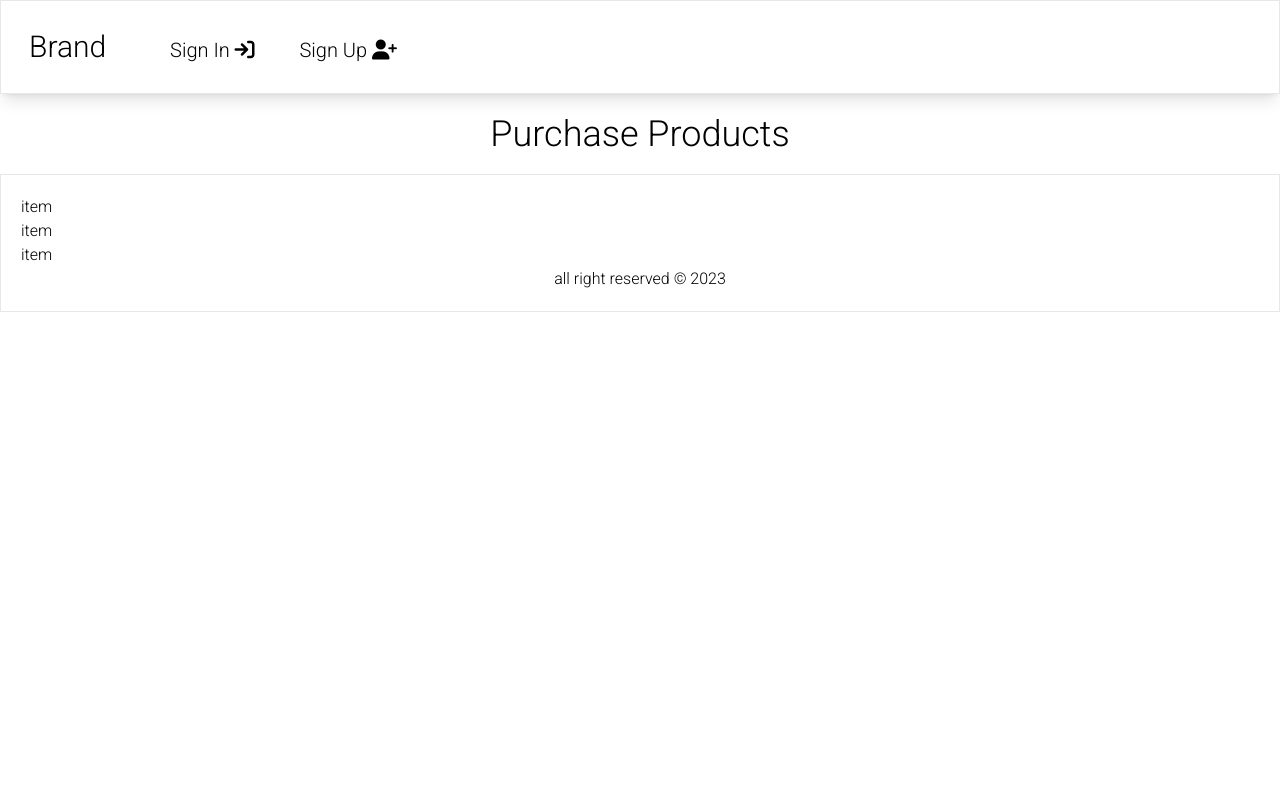
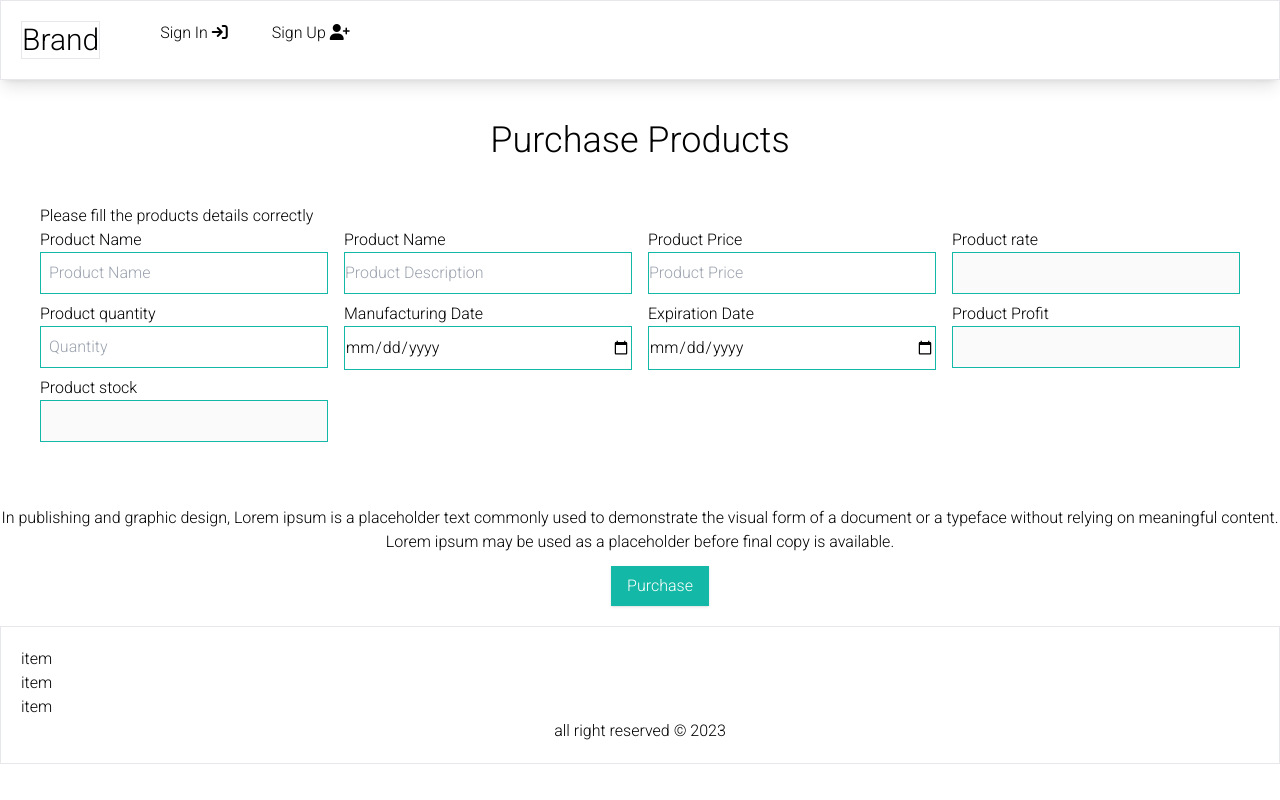
Before and after one commit to Esmat-Farjad/ecommerce, a Django app: page /store/purchase/ in a window 1280 px wide. Run offline with Django 4.2, Linux system fonts and the light colour scheme; some libraries are stand-ins or nearby versions.

Commit message:
purchase page made

```diff
--- a/store/forms.py
+++ b/store/forms.py
@@ -1,6 +1,6 @@
 from django import forms
 from django.contrib.auth.forms import UserCreationForm
-from .models import CustomUser, Store
+from .models import CustomUser, Store, Product
 
 
 class UserCreationForm(UserCreationForm):
--- a/store/templates/includes/navbar.html
+++ b/store/templates/includes/navbar.html
@@ -1,21 +1,33 @@
 <div class="nav">
-    <div class="p-7 border shadow-lg z-20">
-        <a href="{% url 'home' %}" class="text-3xl">Brand</a>
-        <div class="inline-block">
-            <ul class="inline mx-10 text-xl">
-                {% if user.is_authenticated %}
-                    <li class="inline mx-5 hover:font-bold cursor-pointer"><a href="{% url 'store:purchase' %}">Purchase&nbsp;<i class="fa-solid fa-cart-plus"></i></a></li>
-                    <li class="inline mx-5 hover:font-bold cursor-pointer"><a href="{% url 'store:sales' %}">Sales&nbsp;<i class="fa-solid fa-cart-shopping"></i></a></li>
+    <div class="p-5 border shadow-lg z-20">
+
+
+
+        <div class="flex">
+            <span class="border">
+                <a href="{% url 'home' %}" class="text-3xl">Brand</a>
+            </span>
+            <div class="justify-end">
+                <ul class="inline mx-10 text-md">
+                    {% if user.is_authenticated %}
+                    <li class="inline mx-5 hover:font-bold cursor-pointer"><a href="{% url 'store:purchase' %}">Purchase&nbsp;<i
+                                class="fa-solid fa-cart-plus"></i></a></li>
+                    <li class="inline mx-5 hover:font-bold cursor-pointer"><a href="{% url 'store:sales' %}">Sales&nbsp;<i
+                                class="fa-solid fa-cart-shopping"></i></a></li>
                     <li class="inline mx-5 hover:font-bold cursor-pointer"><a href="{% url 'store:product' %}">Products&nbsp;<i
                                 class="fa-solid fa-box-open"></i></a></li>
-                    <li class="inline mx-5 hover:font-bold cursor-pointer"><a href="{% url 'store:signout' %}">logout&nbsp;<i class="fa-solid fa-user-minus"></i></a></li>
+                    <li class="inline mx-5 hover:font-bold cursor-pointer"><a href="{% url 'store:signout' %}">logout&nbsp;<i
+                                class="fa-solid fa-user-minus"></i></a></li>
 
-                {% else %}
-                    <li class="inline mx-5 hover:font-bold cursor-pointer"><a href="{% url 'store:signin' %}">Sign In&nbsp;<i class="fa-solid fa-arrow-right-to-bracket"></i></a></li>
-                    <li class="inline mx-5 hover:font-bold cursor-pointer"><a href="{% url 'store:signup' %}">Sign Up&nbsp;<i class="fa-solid fa-user-plus"></i></a></li>
-                {% endif %}
+                    {% else %}
+                    <li class="inline mx-5 hover:font-bold cursor-pointer"><a href="{% url 'store:signin' %}">Sign In&nbsp;<i
+                                class="fa-solid fa-arrow-right-to-bracket"></i></a></li>
+                    <li class="inline mx-5 hover:font-bold cursor-pointer"><a href="{% url 'store:signup' %}">Sign Up&nbsp;<i
+                                class="fa-solid fa-user-plus"></i></a></li>
+                    {% endif %}
 
-            </ul>
+                </ul>
+            </div>
         </div>
     </div>
 </div>
--- a/store/templates/purchase.html
+++ b/store/templates/purchase.html
@@ -1,9 +1,54 @@
 {% extends 'main/base.html' %}
 {% load static %}
 {% block content %}
-<div class="content">
+
+<div class="content m-10">
     <div class="text-center text-4xl">
         <p class="my-5">Purchase Products</p>
     </div>
+    <form action="" class="p-10 inline">
+        <p class="text-md">Please fill the products details correctly</p>
+        {% csrf_token %}
+        <div class="grid lg:grid-cols-4 sm:grid-cols-1 gap-4">
+            <div class="">
+                <label for="name" class="block">Product Name</label>
+                <input type="text" name="name" id="name" class="border w-full border-teal-500 p-2" required placeholder="Product Name">
+                <label for="quantity" class="block mt-2">Product quantity</label>
+                <input type="number" name="quantity" id="quantity" class="border w-full border-teal-500 p-2" required placeholder="Quantity">
+                <label for="stock" class="block mt-2">Product stock</label>
+                <input type="number" name="stock" id="stock" class="border w-full border-teal-500 p-2" required disabled>
+            </div>
+            <div class="">
+                <label for="description" class="block">Product Name</label>
+                <input type="text" name="description" id="description" class="border w-full py-2 border-teal-500" required placeholder="Product Description">
+                <label for="mfd" class="block mt-2">Manufacturing Date</label>
+                <input type="date" name="mfd" id="mfd" class="border w-full py-2 border-teal-500" required>
+            </div>
+            <div>
+                <label for="price" class="block">Product Price</label>
+                <input type="number" name="price" id="price" class="border w-full py-2 border-teal-500" required placeholder="Product Price">
+                <label for="expd" class="block mt-2">Expiration Date</label>
+                <input type="date" name="expd" id="expd" class="border w-full py-2 border-teal-500" required>
+            </div>
+            <div class="">
+                <label for="rate" class="block">Product rate</label>
+                <input type="number" name="rate" id="rate" class="border w-full py-2 border-teal-500" required disabled>
+                <label for="profit" class="block mt-2">Product Profit</label>
+                <input type="number" name="profit" id="profit" class="border w-full py-2 border-teal-500" required disabled>
+            </div>
+        </div>
+    </div>
+        <div class="text-center">
+            <p>In publishing and graphic design, Lorem ipsum is a placeholder text commonly used to demonstrate the visual form of a
+            document or a typeface without relying on meaningful content. Lorem ipsum may be used as a placeholder before final copy
+            is available.</p>
+            <button  class="bg-teal-500 text-white px-4 py-2 hover:font-bold hover:bg-teal-700 shadow mt-3 mb-5 ml-10">Purchase</button>
+        </div>
+
+    </form>
+
+
+
 </div>
+
 {% endblock content %}
--- a/store/views.py
+++ b/store/views.py
@@ -52,6 +52,7 @@ def signout(request):
     return render(request, 'signin.html')
 
 def product(request):
+
     context = {'flag':'list'}
     return render(request, 'product.html', context)
 
@@ -71,5 +72,6 @@ def routeProduct(request, flag):
     return render(request, 'product.html', context)
 
 def purchase(request):
+
     context = {}
     return render(request, 'purchase.html', context)
```
Also changed, not shown: db.sqlite3.
